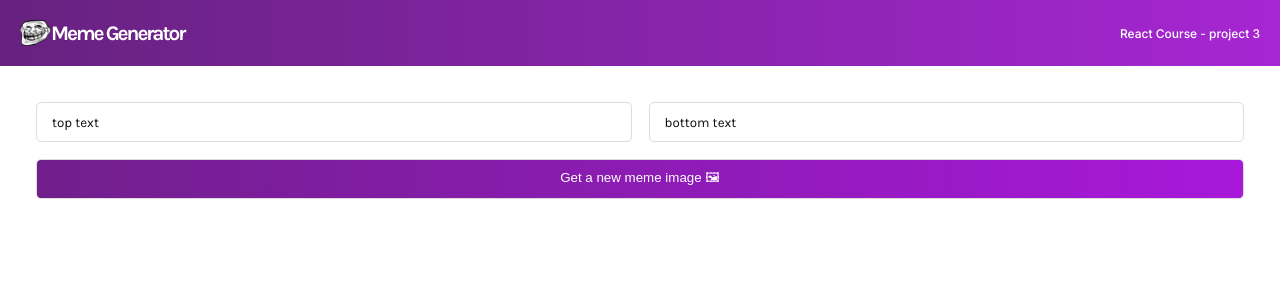
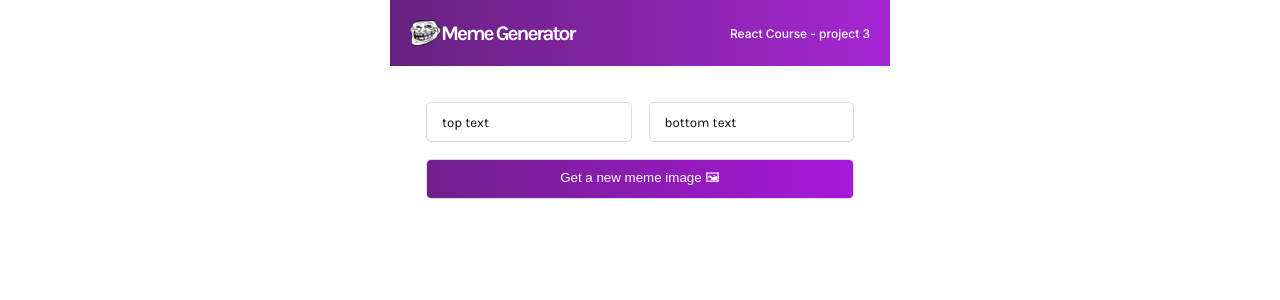
Before and after one commit to vasilemidrigan/meme-generator, a React (Create React App) app: page / in a window 1280 px wide. Shown: the top 300 px of the page. Built offline with nearby package versions, Linux system fonts and the light colour scheme.

Commit message:
Add positioning app on body

```diff
--- a/src/components/App.js
+++ b/src/components/App.js
@@ -3,7 +3,7 @@ import Meme from "./Meme";
 
 export default function App() {
   return (
-    <div className="App">
+    <div className="app">
       <Header />
       <Meme />
     </div>
--- a/src/index.css
+++ b/src/index.css
@@ -11,6 +11,7 @@ html {
 /* App */
 .app {
   max-width: 31.25rem;
+  margin: 0 auto;
 }
 
 /* Header */
```
